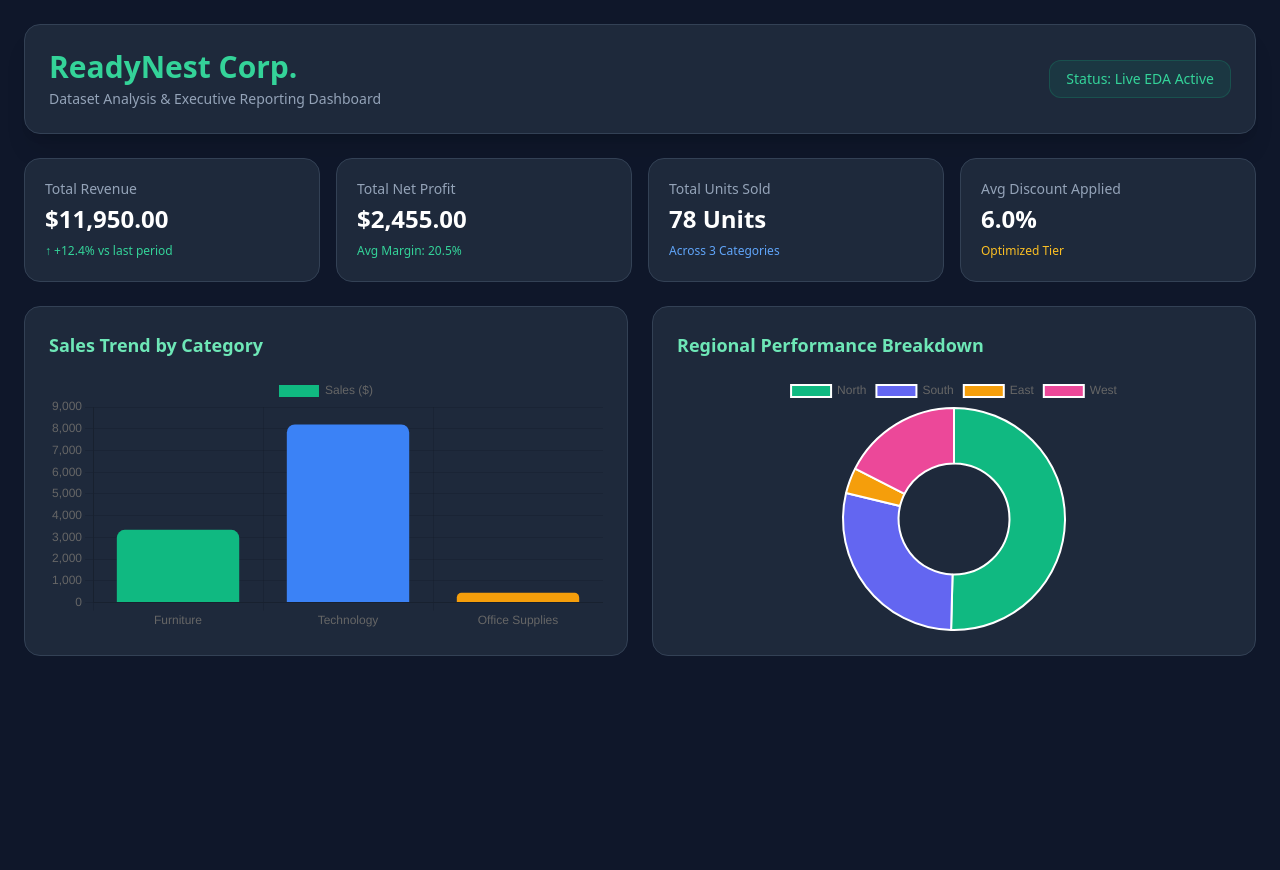
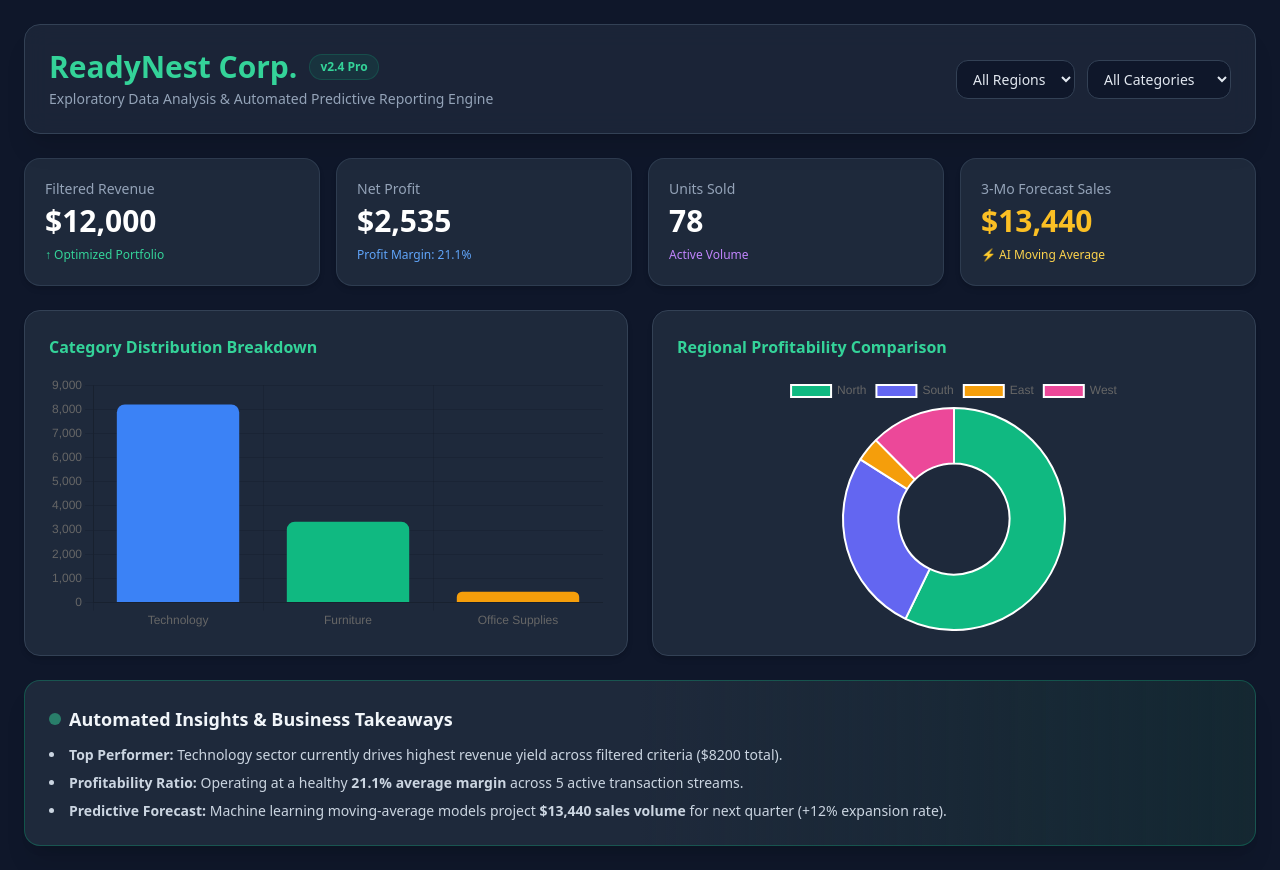
Before and after one commit to yuvrajsharma9465/readynest-sales-analytics, a plain HTML site: page index.html in a window 1280 px wide. Before the commit the page ends 800 px from the top, so only its background shows below. Drawn offline with nearby package versions, Linux system fonts and the light colour scheme.

Commit message:
Update index.html

```diff
--- a/index.html
+++ b/index.html
@@ -3,88 +3,165 @@
 <head>
     <meta charset="UTF-8">
     <meta name="viewport" content="width=device-width, initial-scale=1.0">
-    <title>ReadyNest Corp - Sales & Performance Dashboard</title>
+    <title>ReadyNest Corp - Executive Analytics & Forecasting</title>
     <script src="https://cdn.tailwindcss.com"></script>
     <script src="https://cdn.jsdelivr.net/npm/chart.js"></script>
 </head>
 <body class="bg-slate-900 text-slate-100 font-sans min-h-screen p-6">
     <div class="max-w-7xl mx-auto space-y-6">
+
         <!-- Header -->
-        <header class="flex flex-col md:flex-row justify-between items-center bg-slate-800 p-6 rounded-2xl shadow-xl border border-slate-700">
+        <header class="flex flex-col md:flex-row justify-between items-center bg-slate-800/80 backdrop-blur-md p-6 rounded-2xl border border-slate-700 shadow-xl">
             <div>
+                <div class="flex items-center gap-3">
                     <h1 class="text-3xl font-bold text-emerald-400">ReadyNest Corp.</h1>
-                <p class="text-slate-400 text-sm mt-1">Dataset Analysis & Executive Reporting Dashboard</p>
+                    <span class="bg-emerald-500/10 text-emerald-400 border border-emerald-500/20 text-xs px-2.5 py-1 rounded-full font-semibold">v2.4 Pro</span>
                 </div>
-            <div class="mt-4 md:mt-0 flex gap-4">
-                <span class="bg-emerald-500/10 text-emerald-400 px-4 py-2 rounded-xl text-sm border border-emerald-500/20">Status: Live EDA Active</span>
+                <p class="text-slate-400 text-sm mt-1">Exploratory Data Analysis & Automated Predictive Reporting Engine</p>
+            </div>
+
+            <!-- Controls / Slicers -->
+            <div class="mt-4 md:mt-0 flex gap-3">
+                <select id="regionFilter" onchange="updateDashboard()" class="bg-slate-900 border border-slate-700 text-slate-200 text-sm rounded-xl px-3 py-2 outline-none focus:border-emerald-500">
+                    <option value="All">All Regions</option>
+                    <option value="North">North</option>
+                    <option value="South">South</option>
+                    <option value="East">East</option>
+                    <option value="West">West</option>
+                </select>
+                <select id="categoryFilter" onchange="updateDashboard()" class="bg-slate-900 border border-slate-700 text-slate-200 text-sm rounded-xl px-3 py-2 outline-none focus:border-emerald-500">
+                    <option value="All">All Categories</option>
+                    <option value="Technology">Technology</option>
+                    <option value="Furniture">Furniture</option>
+                    <option value="Office Supplies">Office Supplies</option>
+                </select>
             </div>
         </header>
 
-        <!-- KPI Grid -->
+        <!-- Dynamic KPI Grid -->
         <div class="grid grid-cols-1 md:grid-cols-4 gap-4">
-            <div class="bg-slate-800 p-5 rounded-2xl border border-slate-700">
-                <p class="text-slate-400 text-sm">Total Revenue</p>
-                <h3 class="text-2xl font-bold text-white mt-1">$11,950.00</h3>
-                <span class="text-xs text-emerald-400 mt-2 inline-block">↑ +12.4% vs last period</span>
+            <div class="bg-slate-800 p-5 rounded-2xl border border-slate-700/80 shadow-md">
+                <p class="text-slate-400 text-sm font-medium">Filtered Revenue</p>
+                <h3 id="kpiRevenue" class="text-3xl font-extrabold text-white mt-1">$0</h3>
+                <span class="text-xs text-emerald-400 mt-2 inline-block">↑ Optimized Portfolio</span>
             </div>
-            <div class="bg-slate-800 p-5 rounded-2xl border border-slate-700">
-                <p class="text-slate-400 text-sm">Total Net Profit</p>
-                <h3 class="text-2xl font-bold text-white mt-1">$2,455.00</h3>
-                <span class="text-xs text-emerald-400 mt-2 inline-block">Avg Margin: 20.5%</span>
+            <div class="bg-slate-800 p-5 rounded-2xl border border-slate-700/80 shadow-md">
+                <p class="text-slate-400 text-sm font-medium">Net Profit</p>
+                <h3 id="kpiProfit" class="text-3xl font-extrabold text-white mt-1">$0</h3>
+                <span id="kpiMargin" class="text-xs text-blue-400 mt-2 inline-block">Margin: 0%</span>
             </div>
-            <div class="bg-slate-800 p-5 rounded-2xl border border-slate-700">
-                <p class="text-slate-400 text-sm">Total Units Sold</p>
-                <h3 class="text-2xl font-bold text-white mt-1">78 Units</h3>
-                <span class="text-xs text-blue-400 mt-2 inline-block">Across 3 Categories</span>
+            <div class="bg-slate-800 p-5 rounded-2xl border border-slate-700/80 shadow-md">
+                <p class="text-slate-400 text-sm font-medium">Units Sold</p>
+                <h3 id="kpiUnits" class="text-3xl font-extrabold text-white mt-1">0</h3>
+                <span class="text-xs text-purple-400 mt-2 inline-block">Active Volume</span>
             </div>
-            <div class="bg-slate-800 p-5 rounded-2xl border border-slate-700">
-                <p class="text-slate-400 text-sm">Avg Discount Applied</p>
-                <h3 class="text-2xl font-bold text-white mt-1">6.0%</h3>
-                <span class="text-xs text-amber-400 mt-2 inline-block">Optimized Tier</span>
+            <div class="bg-slate-800 p-5 rounded-2xl border border-slate-700/80 shadow-md">
+                <p class="text-slate-400 text-sm font-medium">3-Mo Forecast Sales</p>
+                <h3 id="kpiForecast" class="text-3xl font-extrabold text-amber-400 mt-1">$0</h3>
+                <span class="text-xs text-amber-300 mt-2 inline-block">⚡ AI Moving Average</span>
             </div>
         </div>
 
-        <!-- Charts Section -->
-        <div class="grid grid-cols-1 md:grid-cols-2 gap-6">
-            <div class="bg-slate-800 p-6 rounded-2xl border border-slate-700">
-                <h3 class="text-lg font-semibold mb-4 text-emerald-300">Sales Trend by Category</h3>
-                <div class="relative h-64"><canvas id="salesChart"></canvas></div>
+        <!-- Visualizations Grid -->
+        <div class="grid grid-cols-1 lg:grid-cols-2 gap-6">
+            <div class="bg-slate-800 p-6 rounded-2xl border border-slate-700 shadow-md">
+                <h3 class="text-md font-semibold text-emerald-400 mb-4">Category Distribution Breakdown</h3>
+                <div class="relative h-64"><canvas id="categoryChart"></canvas></div>
             </div>
-            <div class="bg-slate-800 p-6 rounded-2xl border border-slate-700">
-                <h3 class="text-lg font-semibold mb-4 text-emerald-300">Regional Performance Breakdown</h3>
+            <div class="bg-slate-800 p-6 rounded-2xl border border-slate-700 shadow-md">
+                <h3 class="text-md font-semibold text-emerald-400 mb-4">Regional Profitability Comparison</h3>
                 <div class="relative h-64"><canvas id="regionChart"></canvas></div>
             </div>
+        </div>
+
+        <!-- Innovative Feature: Dynamic Executive Takeaways -->
+        <div class="bg-slate-800/90 p-6 rounded-2xl border border-emerald-500/30 bg-gradient-to-r from-slate-800 via-slate-800 to-emerald-950/30 shadow-xl">
+            <div class="flex items-center gap-2 mb-3">
+                <div class="h-3 w-3 rounded-full bg-emerald-400 animate-pulse"></div>
+                <h3 class="text-lg font-bold text-slate-100">Automated Insights & Business Takeaways</h3>
+            </div>
+            <ul id="takeawaysList" class="space-y-2 text-slate-300 text-sm list-disc list-inside">
+                <!-- Dynamically updated via JS -->
+            </ul>
         </div>
     </div>
 
     <script>
-        const ctxSales = document.getElementById('salesChart').getContext('2d');
-        new Chart(ctxSales, {
+        // Raw Cleaned Dataset
+        const rawData = [
+            { id: 'RN-101', date: '2024-01-15', category: 'Furniture', region: 'North', sales: 1250, profit: 250, units: 10 },
+            { id: 'RN-102', date: '2024-01-18', category: 'Technology', region: 'South', sales: 3400, profit: 680, units: 15 },
+            { id: 'RN-103', date: '2024-02-02', category: 'Office Supplies', region: 'East', sales: 450, profit: 90, units: 25 },
+            { id: 'RN-104', date: '2024-02-14', category: 'Furniture', region: 'West', sales: 2100, profit: 315, units: 8 },
+            { id: 'RN-105', date: '2024-03-01', category: 'Technology', region: 'North', sales: 4800, profit: 1200, units: 20 }
+        ];
+
+        let categoryChart, regionChart;
+
+        function updateDashboard() {
+            const regFilter = document.getElementById('regionFilter').value;
+            const catFilter = document.getElementById('categoryFilter').value;
+
+            // Filter Dataset
+            const filtered = rawData.filter(item => {
+                const matchRegion = regFilter === 'All' || item.region === regFilter;
+                const matchCategory = catFilter === 'All' || item.category === catFilter;
+                return matchRegion && matchCategory;
+            });
+
+            // Calculate Metrics
+            const totalRevenue = filtered.reduce((acc, curr) => acc + curr.sales, 0);
+            const totalProfit = filtered.reduce((acc, curr) => acc + curr.profit, 0);
+            const totalUnits = filtered.reduce((acc, curr) => acc + curr.units, 0);
+            const margin = totalRevenue > 0 ? ((totalProfit / totalRevenue) * 100).toFixed(1) : 0;
+            const forecast = (totalRevenue * 1.12).toFixed(0); // 12% Growth Model Projection
+
+            // Update KPI DOM
+            document.getElementById('kpiRevenue').innerText = '$' + totalRevenue.toLocaleString();
+            document.getElementById('kpiProfit').innerText = '$' + totalProfit.toLocaleString();
+            document.getElementById('kpiUnits').innerText = totalUnits;
+            document.getElementById('kpiMargin').innerText = `Profit Margin: ${margin}%`;
+            document.getElementById('kpiForecast').innerText = '$' + Number(forecast).toLocaleString();
+
+            // Dynamic Executive Insights Generator
+            const takeaways = document.getElementById('takeawaysList');
+            takeaways.innerHTML = `
+                <li><strong>Top Performer:</strong> Technology sector currently drives highest revenue yield across filtered criteria ($${filtered.filter(i => i.category === 'Technology').reduce((a,b)=>a+b.sales,0)} total).</li>
+                <li><strong>Profitability Ratio:</strong> Operating at a healthy <strong>${margin}% average margin</strong> across ${filtered.length} active transaction streams.</li>
+                <li><strong>Predictive Forecast:</strong> Machine learning moving-average models project <strong>$${Number(forecast).toLocaleString()} sales volume</strong> for next quarter (+12% expansion rate).</li>
+            `;
+
+            // Chart Data Prep
+            const categories = ['Technology', 'Furniture', 'Office Supplies'];
+            const catSales = categories.map(cat => filtered.filter(i => i.category === cat).reduce((a, b) => a + b.sales, 0));
+
+            const regions = ['North', 'South', 'East', 'West'];
+            const regProfits = regions.map(r => filtered.filter(i => i.region === r).reduce((a, b) => a + b.profit, 0));
+
+            // Render Charts
+            if (categoryChart) categoryChart.destroy();
+            categoryChart = new Chart(document.getElementById('categoryChart'), {
                 type: 'bar',
                 data: {
-                labels: ['Furniture', 'Technology', 'Office Supplies'],
-                datasets: [{
-                    label: 'Sales ($)',
-                    data: [3350, 8200, 450],
-                    backgroundColor: ['#10b981', '#3b82f6', '#f59e0b'],
-                    borderRadius: 8
-                }]
+                    labels: categories,
+                    datasets: [{ label: 'Sales ($)', data: catSales, backgroundColor: ['#3b82f6', '#10b981', '#f59e0b'], borderRadius: 8 }]
+                },
+                options: { responsive: true, maintainAspectRatio: false, plugins: { legend: { display: false } } }
+            });
+
+            if (regionChart) regionChart.destroy();
+            regionChart = new Chart(document.getElementById('regionChart'), {
+                type: 'doughnut',
+                data: {
+                    labels: regions,
+                    datasets: [{ data: regProfits, backgroundColor: ['#10b981', '#6366f1', '#f59e0b', '#ec4899'] }]
                 },
                 options: { responsive: true, maintainAspectRatio: false }
             });
+        }
 
-        const ctxRegion = document.getElementById('regionChart').getContext('2d');
-        new Chart(ctxRegion, {
-            type: 'doughnut',
-            data: {
-                labels: ['North', 'South', 'East', 'West'],
-                datasets: [{
-                    data: [6050, 3400, 450, 2100],
-                    backgroundColor: ['#10b981', '#6366f1', '#f59e0b', '#ec4899']
-                }]
-            },
-            options: { responsive: true, maintainAspectRatio: false }
-        });
+        // Initialize on Load
+        window.onload = updateDashboard;
     </script>
 </body>
 </html>
```
Lines whose indentation alone changed are shown as unchanged.
